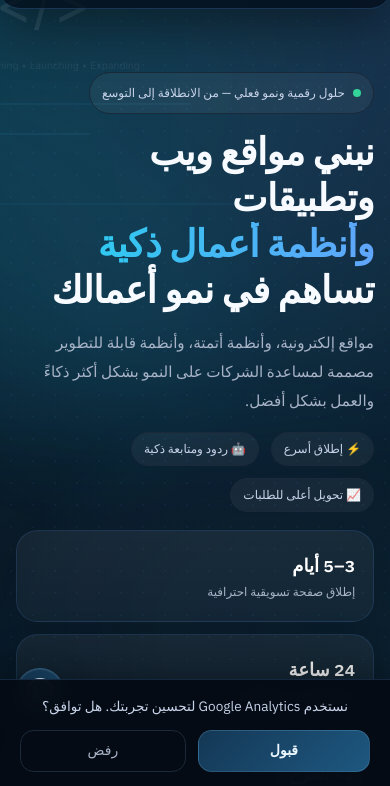
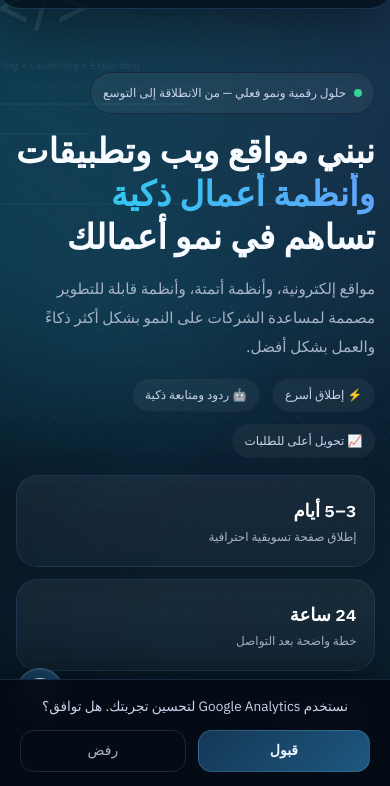
Before and after one commit to aquatechagency/aqua-tech-site, a website: page index.html in a window 390 px wide. Shown: the part 56-842 px from the top of the page. Drawn offline with Linux system fonts and the light colour scheme.

Commit message:
final Arabic hero mobile fix

```diff
--- a/css/styles.css
+++ b/css/styles.css
@@ -3099,50 +3099,32 @@ section[id]::before{
   pointer-events: none !important;
   z-index: 2 !important;
 }
+
 @media (max-width:767px){
 
-  html[dir="rtl"] #top .hero-copy,
-  html[dir="rtl"] #top .hero-copy h1,
-  html[dir="rtl"] #top .hero-copy h1 span{
-    text-align: right !important;
-    direction: rtl !important;
-  }
-
-  html[dir="rtl"] #top .hero-copy > p:first-child{
-    margin-inline-start: 0 !important;
-    margin-inline-end: 0 !important;
-    justify-content: flex-start !important;
-  }
-
-  html[dir="rtl"] #top .hero-copy .mt-4.flex{
-    justify-content: flex-start !important;
-  }
-
-  html[dir="rtl"] #top .hero-copy [data-i18n="hero.desc"]{
-    text-align: right !important;
-    margin-inline-start: 0 !important;
-    margin-inline-end: 0 !important;
-  }
-}
-@media (max-width:767px){
-
-  main#top .hero-copy,
-  main#top .hero-copy h1,
-  main#top .hero-copy h1 span{
-    text-align: right !important;
-    direction: rtl !important;
-  }
-
-  main#top .hero-copy h1{
-    display: block !important;
-    font-size: 2.35rem !important;
-    line-height: 1.22 !important;
-    letter-spacing: -0.02em !important;
-  }
-
-  main#top .hero-copy h1 span{
-    display: block !important;
-    width: 100% !important;
-  }
-
-}
+  [data-i18n="hero.h1a"],
+  [data-i18n="hero.h1b"],
+  [data-i18n="hero.h1c"]{
+    display:block !important;
+    width:100% !important;
+    text-align:right !important;
+    direction:rtl !important;
+    white-space:nowrap !important;
+  }
+
+  [data-i18n="hero.h1a"],
+  [data-i18n="hero.h1b"],
+  [data-i18n="hero.h1c"]{
+    font-size:2.15rem !important;
+    line-height:1.25 !important;
+  }
+
+  .hero-copy h1{
+    text-align:right !important;
+    line-height:1.25 !important;
+  }
+
+  .hero-copy{
+    text-align:right !important;
+  }
+}
```
